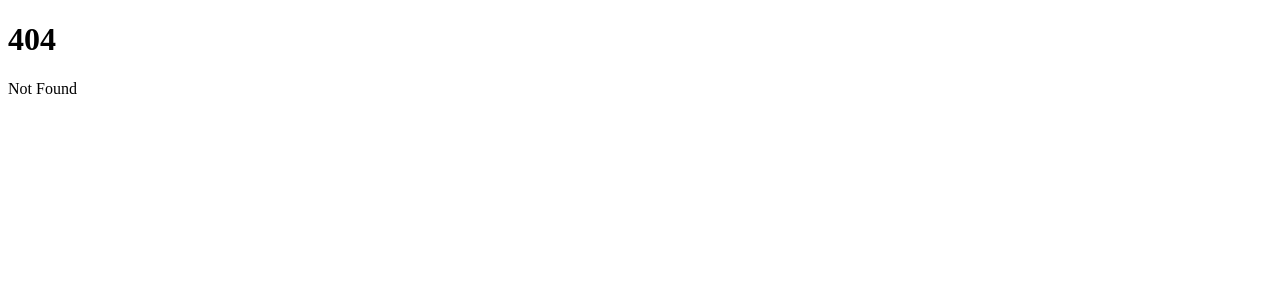
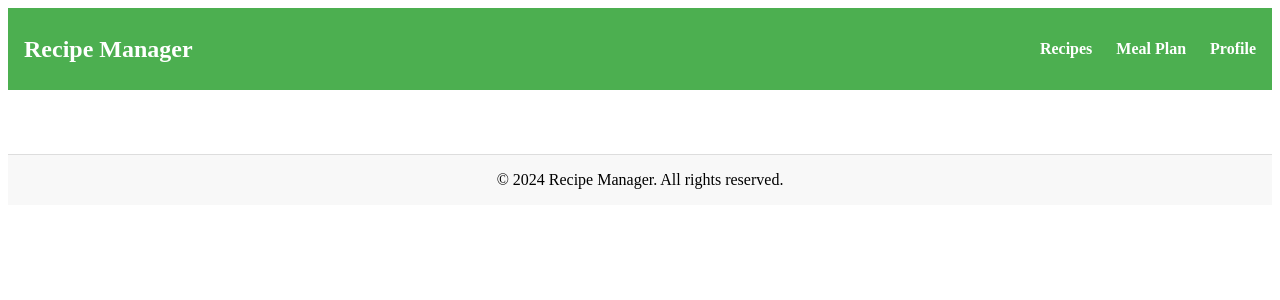
Before and after one commit to JezzyOweTwo/Project_Diet_App, a SvelteKit app: page /home in a window 1280 px wide. Before the commit this address had no page. Shown: the top 300 px of the page. Built offline with nearby package versions, Linux system fonts and the light colour scheme.

Commit message:
created initial layout page

```diff
--- a/src/components/header/header.svelte
+++ b/src/components/header/header.svelte
@@ -1,5 +1,5 @@
 <script>
-  let navItems = ['Recipes', 'Meal Plan', 'Shopping List', 'Products', 'Profile'];
+  let navItems = ['Recipes', 'Meal Plan', 'Profile'];
 </script>
 
 <style>
--- /dev/null
+++ b/src/routes/(website)/home/+page.svelte
@@ -0,0 +1,8 @@
+<script>
+    // import Header from '../../../components/header/header.svelte';
+  </script>
+
+  <main>
+    <!-- <Header/> -->
+    <!-- Other content -->
+  </main>
--- /dev/null
+++ b/src/routes/+layout.svelte
@@ -0,0 +1,34 @@
+<!-- src/routes/+layout.svelte -->
+<script>
+    import Header from '../components/header/header.svelte';
+  </script>
+
+  <style>
+    .container {
+      max-width: 1200px;
+      margin: 0 auto;
+      padding: 1rem;
+    }
+
+    footer {
+      background-color: #f8f8f8;
+      text-align: center;
+      padding: 1rem;
+      margin-top: 2rem;
+      border-top: 1px solid #ddd;
+    }
+  </style>
+
+  <svelte:head>
+    <title>Recipe Manager</title>
+  </svelte:head>
+
+  <Header />
+
+  <div class="container">
+    <slot />
+  </div>
+
+  <footer>
+    &copy; {new Date().getFullYear()} Recipe Manager. All rights reserved.
+  </footer>
```
Also changed, not shown: src/routes/(website)/pee/+page.svelte (deleted, +0 -8 lines), src/routes/(website)/meal plans/+page.svelte (added), src/routes/(website)/profile/+page.svelte (added), src/routes/(website)/recipes/+page.svelte (renamed from src/routes/(website)/poop/+page.svelte).
